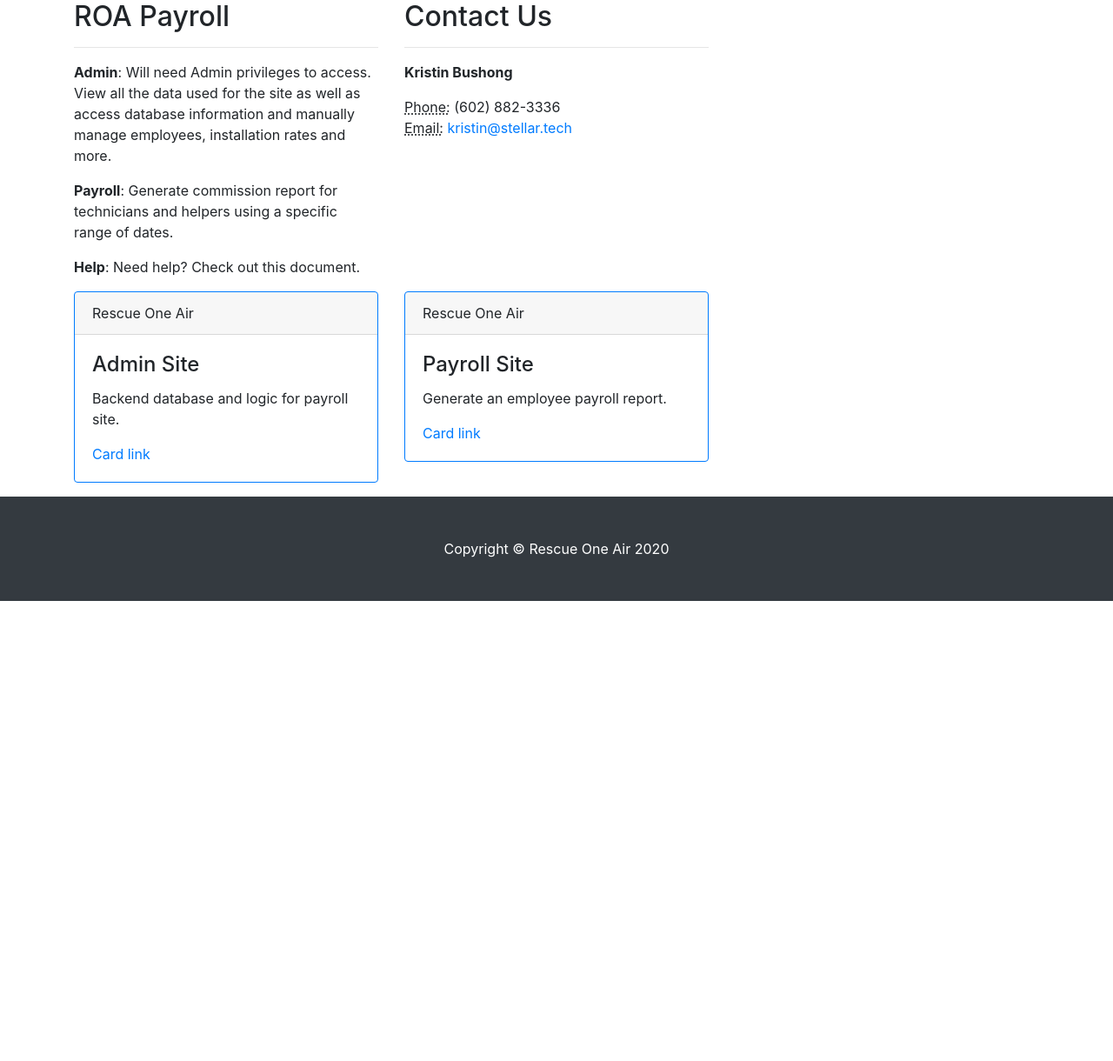
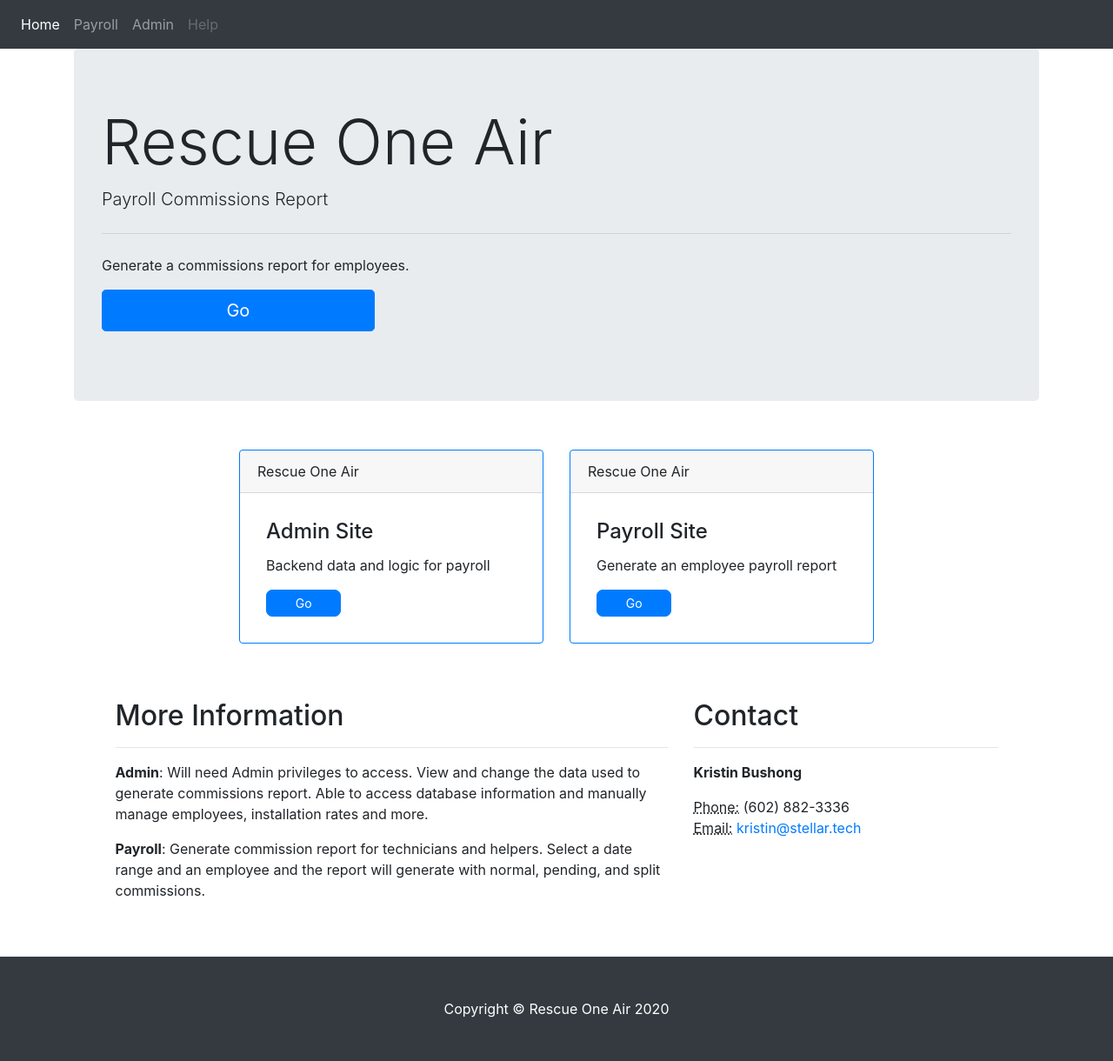
Before and after one commit to thehippiegangster/roa-payroll, a Django app: template templates/index.html in a window 1280 px wide. Shown: the whole page at 87% size. Before the commit the page ends 691 px from the top, so only its background shows below. Run offline with Django 3.2, Linux system fonts and the light colour scheme; the template is opened without the code that fills it, so the values that code supplies are empty; parts of the project's set-up code (start-up, migrations or seed data) failed here and were passed over; some libraries are stand-ins or nearby versions.

Commit message:
Prod readiness

```diff
--- a/payroll/urls.py
+++ b/payroll/urls.py
@@ -16,11 +16,12 @@
 from django.contrib import admin
 from django.urls import path, include
 from payrollsite import views
+from django.conf import settings
 from django.conf.urls.static import static
-from payroll import settings
+
 
 urlpatterns = [
-    path('admin/', admin.site.urls),
+    path('admin/', admin.site.urls, name='admin'),
     #path('payroll/', include('payrollsite.urls')),
     #webapp views
     path('', views.home, name='homepage'),
@@ -30,4 +31,4 @@
     path('<int:pk>/', views.SearchUpdateView.as_view(), name='emp_change'),
     path('ajax/load_employees/', views.load_employees, name='load_employees'),
     path('results/', views.ResultsView.as_view(), name='results'),
-]+ static(settings.MEDIA_URL, document_root=settings.MEDIA_ROOT)
+] + static(settings.STATIC_URL, document_root=settings.STATIC_ROOT)
--- a/templates/index.html
+++ b/templates/index.html
@@ -7,81 +7,77 @@
   <meta name="viewport" content="width=device-width, initial-scale=1, shrink-to-fit=no">
   <meta name="description" content="">
   <meta name="author" content="">
+  <link rel="stylesheet" href="https://stackpath.bootstrapcdn.com/bootswatch/4.5.0/cosmo/bootstrap.min.css" integrity="sha384-9/chHLTCcBULgxOFoUyZXSgEF0uFXs+NrQqzcy/DXqcR+Sk8C1l4EgmUXAEzTb92" crossorigin="anonymous">
   <link rel="stylesheet" href="https://maxcdn.bootstrapcdn.com/bootstrap/4.0.0-alpha.2/css/bootstrap.min.css" integrity="sha384-y3tfxAZXuh4HwSYylfB+J125MxIs6mR5FOHamPBG064zB+AFeWH94NdvaCBm8qnd" crossorigin="anonymous">
-  {% load static %}
+  <script src="https://ajax.googleapis.com/ajax/libs/jquery/1.9.1/jquery.min.js"></script>
+  <!--{% load static %}
   {% load bootstrap_themes %}
   {% bootstrap_styles theme='cosmo' type='css' %}
-  <script src="https://ajax.googleapis.com/ajax/libs/jquery/1.9.1/jquery.min.js"></script>
-  {% bootstrap_script use_min=False %}
+  {% bootstrap_script use_min=False %}-->
   <title>ROA Payroll</title>
 
 
 </head>
-
 <body>
-
   <!-- Header -->
   <header>
-    <div class="row ">
-      <div class="col">
-        <!--<h1 class="display-4 text-white mt-5 mb-2">Business Name or Tagline</h1>
-        <p class="lead mb-5 text-white-50">Lorem ipsum dolor sit amet, consectetur adipisicing elit. Non possimus ab labore provident mollitia. Id assumenda voluptate earum corporis facere quibusdam quisquam iste ipsa cumque unde nisi, totam quas ipsam.</p>-->
-        <!--<img src="{% static 'payroll/Rescue-One-Air-Header.png' %}" alt="ROA Header">-->
+    <nav class="navbar navbar-expand-lg navbar-dark bg-dark">
+      <button class="navbar-toggler" type="button" data-toggle="collapse" data-target="#navbarColor02" aria-controls="navbarColor02" aria-expanded="false" aria-label="Toggle navigation">
+        <span class="navbar-toggler-icon"></span>
+      </button>
+
+      <div class="collapse navbar-collapse" id="navbarColor02">
+        <ul class="navbar-nav mr-auto">
+          <li class="nav-item active">
+            <a class="nav-link" href="#">Home <span class="sr-only">(current)</span></a>
+          </li>
+          <li class="nav-item">
+            <a class="nav-link" href="{% url 'search' %}">Payroll</a>
+          </li>
+          <li class="nav-item">
+            <a class="nav-link" href="{% url 'admin:index' %}">Admin</a>
+          </li>
+          <li class="nav-item">
+            <a class="nav-link disabled" href="#">Help</a>
+          </li>
+        </ul>
       </div>
-    </div>
-
+    </nav>
   </header>
   <!-- Page Content -->
   <div class="container">
-    <div class="row">
-      <div class="col-xs-4 col-sm-4 col-md-4 col-lg-4">
-        <h2>ROA Payroll</h2>
-        <hr>
-        <p><b>Admin</b>: Will need Admin privileges to access. View all the data used for the site as well as access database information and manually manage employees, installation rates and more. </p>
-        <p><b>Payroll</b>: Generate commission report for technicians and helpers using a specific range of dates.</p>
-        <p><b>Help</b>: Need help? Check out this document.</p>
-      </div>
-      <div class="col-xs-4 col-sm-4 col-md-4 col-lg-4">
-        <h2>Contact Us</h2>
-        <hr>
-        <address>
-          <strong>Kristin Bushong</strong>
-        </address>
-        <address>
-          <abbr title="Phone">Phone:</abbr>
-          (602) 882-3336
-          <br>
-          <abbr title="Email">Email:</abbr>
-          <a href="mailto:#">kristin@stellar.tech</a>
-        </address>
-      </div>
+    <div class="jumbotron">
+      <h1 class="display-3">Rescue One Air</h1>
+      <p class="lead">Payroll Commissions Report</p>
+      <hr class="my-4">
+      <p>Generate a commissions report for employees.</p>
+      <p class="lead">
+        <a class="btn btn-primary btn-lg" href="{% url 'search' %}" role="button">Go</a>
+      </p>
     </div>
   </div>
+  <br>
   <!--/container-->
-    <!--cards-->
-    <!-- insert links when ready
-    <a href="#" class="card-link">Card link</a>
-    <a href="#" class="card-link">Another link</a>
-    -->
   <div class="container">
-    <div class="row">
+     <!--cards-->
+    <div class="row justify-content-center">
       <div class="col-xs-4 col-sm-4 col-md-4 col-lg-4">
         <div class="card border-primary mb-3" style="max-width: 30rem;">
           <div class="card-header">Rescue One Air</div>
-          <div class="card-body">
+          <div class="card-body" style="margin:10px;">
             <h4 class="card-title">Admin Site</h4>
-            <p class="card-text">Backend database and logic for payroll site.</p>
-            <a href="{% url 'admin:index' %}" class="card-link">Card link</a>
+            <p class="card-text">Backend data and logic for payroll</p>
+            <a href="{% url 'admin:index' %}" class="btn btn-primary btn-sm" role="button" aria-pressed="true" style="border-radius: 7px;">Go</a>
           </div>
         </div>
       </div>
       <div class="col-xs-4 col-sm-4 col-md-4 col-lg-4">
         <div class="card border-primary mb-3" style="max-width: 30rem;">
           <div class="card-header">Rescue One Air</div>
-          <div class="card-body">
+          <div class="card-body" style="margin:10px;">
             <h4 class="card-title">Payroll Site</h4>
-            <p class="card-text">Generate an employee payroll report.</p>
-            <a href="{% url 'search' %}" class="card-link">Card link</a>
+            <p class="card-text">Generate an employee payroll report</p>
+            <a href="{% url 'search' %}" class="btn btn-primary btn-sm" role="button" aria-pressed="true" style="border-radius: 7px;">Go</a>
           </div>
         </div>
       </div>
@@ -89,14 +85,37 @@
     </div>
     <!-- /.container -->
   </div>
+  <br>
+  <br>
+  <div class="container">
+    <div class="row justify-content-center" style="max-width: max-content;">
+      <div class="col-xs-7 col-sm-7 col-md-7 col-lg-7">
+        <h2>More Information</h2>
+          <hr>
+          <p><b>Admin</b>: Will need Admin privileges to access. View and change the data used to generate commissions report. Able to access database information and manually manage employees, installation rates and more. </p>
+          <p><b>Payroll</b>: Generate commission report for technicians and helpers. Select a date range and an employee and the report will generate with normal, pending, and split commissions.</p>
+      </div>
+      <div class="col-xs-4 col-sm-4 col-md-4 col-lg-4">
+        <h2>Contact</h2>
+          <hr>
+          <address>
+            <strong>Kristin Bushong</strong>
+          </address>
+          <address>
+            <abbr title="Phone">Phone:</abbr>
+            (602) 882-3336
+            <br>
+            <abbr title="Email">Email:</abbr>
+            <a href="mailto:#">kristin@stellar.tech</a>
+          </address>
+      </div>
+    </div>
+  </div>
+  <br>
+  <br>
 </body>
-
-
-  <!-- Footer -->
-  <footer class="py-5 bg-dark">
-    <div class="container">
-      <p class="m-0 text-center text-white">Copyright &copy; Rescue One Air 2020</p>
-    </div>
-    <!-- /.container -->
-  </footer>
+<!-- Footer -->
+<footer class="py-5 bg-dark">
+  <div class="container">
+    <p class="m-0 text-center text-white">Copyright &copy; Rescue One Air 2020</p>
 </html>
```
Also changed, not shown: payroll/settings.py (+11 -12 lines), templates/results.html (+32 -12 lines), templates/search.html (+40 -28 lines).
